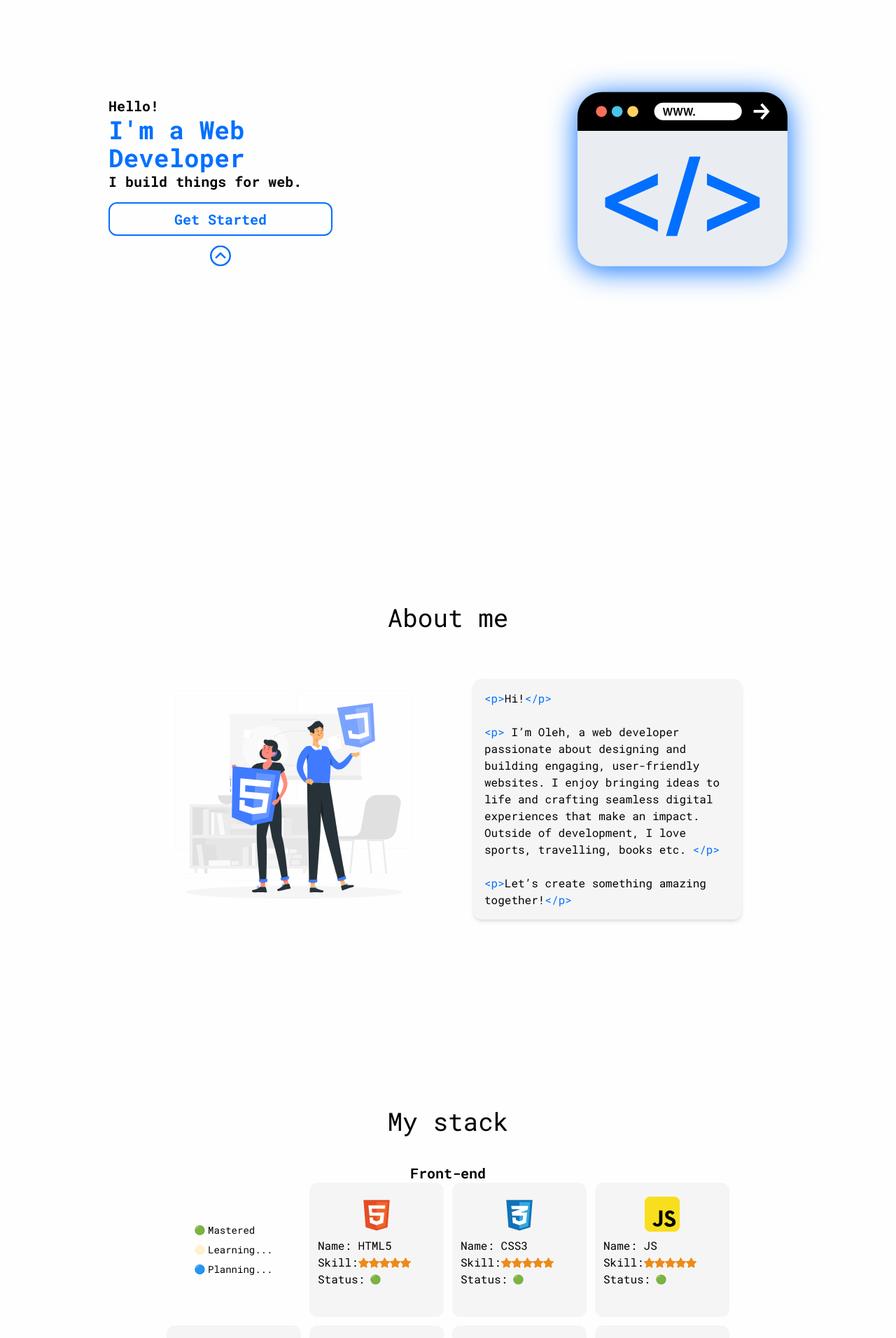
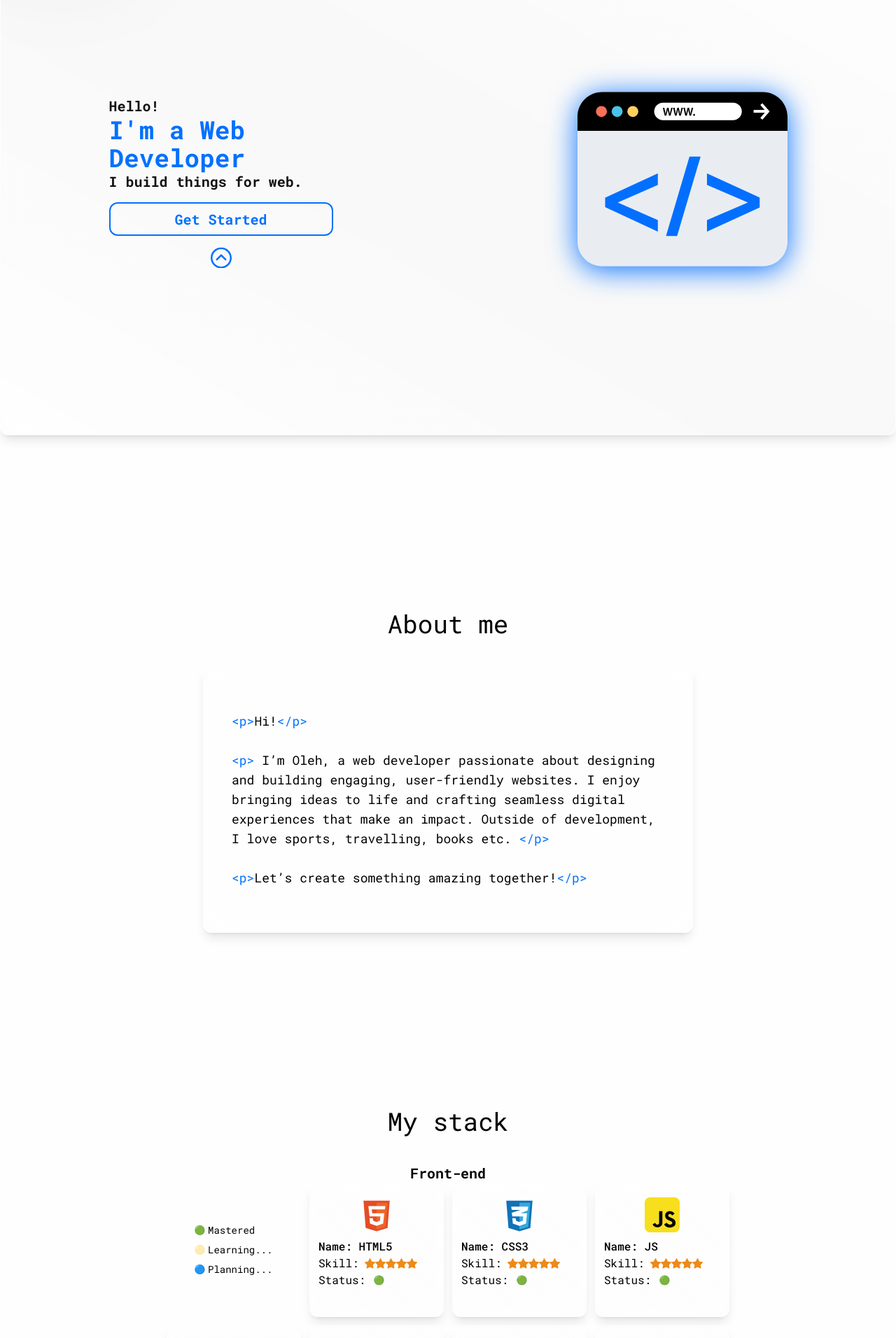
Before and after one commit to fleddd/portfolio, a React (Vite) app: page / in a window 1280 px wide. Shown: the part 180-2092 px from the top of the page at 70% size. Built offline with nearby package versions, Linux system fonts and the light colour scheme.

Commit message:
fixed theme bugs and added liquid design to components

```diff
--- a/src/components/ui/buttons/actionButton.tsx
+++ b/src/components/ui/buttons/actionButton.tsx
@@ -4,8 +4,8 @@ import { IChildrenWrapper } from "../../../types/Wrappers";
 const ActionButton = ({ children, onClick, styles }: IChildrenWrapper) => {
 	return (
 		<motion.button
-			whileHover={{ background: "#036fff", color: "#ffffff" }}
-			whileTap={{ scale: 0.95, background: "#036fff", color: "#ffffff" }}
+			whileHover={{ background: "#036fff", }}
+			whileTap={{ scale: 0.95, background: "#036fff" }}
 			transition={{
 				type: "spring",
 				duration: 0.8,
@@ -13,7 +13,7 @@ const ActionButton = ({ children, onClick, styles }: IChildrenWrapper) => {
 			onClick={onClick}
 			type="button"
 			className={twMerge(
-				"px-2 py-2 text-center bg-transparent border-2 text-accent border-accent text-xl rounded-xl",
+				"cursor-pointer px-2 py-2 text-center bg-transparent border-2 text-accent hover:text-white border-accent text-xl rounded-xl ",
 				styles,
 			)}
 		>
--- a/src/components/ui/cards/card.tsx
+++ b/src/components/ui/cards/card.tsx
@@ -1,10 +1,39 @@
-import { motion, useInView } from "framer-motion";
-import { useRef } from "react";
+import { motion, useInView, useMotionValue } from "framer-motion"; // Додано useMotionValue
+import { useRef, useState } from "react"; // Додано useState
 import { twMerge } from "tailwind-merge";
 import { IChildrenWrapper } from "../../../types/Wrappers";
-const Card = ({ children, styles }: IChildrenWrapper) => {
+
+type CardVariant = "default" | "liquidGlass";
+
+interface ICardProps extends IChildrenWrapper {
+	variant?: CardVariant;
+}
+
+const Card = ({ children, styles, variant = "default" }: ICardProps) => {
 	const refDiv = useRef(null);
 	const isInDiv = useInView(refDiv, { amount: 0.01 });
+
+	// --- НОВІ ДОПОВНЕННЯ ---
+	const [isHovered, setIsHovered] = useState(false);
+	const mouseX = useMotionValue(0);
+	const mouseY = useMotionValue(0);
+
+	const handleMouseMove = (event: React.MouseEvent<HTMLDivElement>) => {
+		const { currentTarget, clientX, clientY } = event;
+		const { left, top } = currentTarget.getBoundingClientRect();
+
+		mouseX.set(clientX - left);
+		mouseY.set(clientY - top);
+	};
+	// --- КІНЕЦЬ НОВИХ ДОПОВНЕНЬ ---
+
+	// Стилі по варіантах
+	const variantClasses = {
+		default: "bg-white-secondary dark:bg-black-secondary shadow-shadow-accent shadow-md dark:shadow-lg",
+		liquidGlass:
+			"bg-white/30 dark:bg-black/30 backdrop-blur-[20px] border border-white/20 dark:border-black/20 shadow-lg",
+	};
+
 	return (
 		<motion.div
 			layout
@@ -24,11 +53,40 @@ const Card = ({ children, styles }: IChildrenWrapper) => {
 			initial={"hidden"}
 			animate={isInDiv ? "visible" : ""}
 			className={twMerge(
-				"min-h-40 sm:max-w-96 sm:min-w-80 max-w-72 rounded-xl overflow-hidden p-4 bg-white-secondary dark:bg-black-secondary shadow-shadow-accent shadow-md dark:shadow-lg",
+				"min-h-40 sm:max-w-96 sm:min-w-80 max-w-72 rounded-xl overflow-hidden p-4",
+				"relative", // Додано relative для позиціонування
+				variantClasses[variant],
 				styles,
 			)}
+			// Додано обробники подій
+			onMouseMove={handleMouseMove}
+			onMouseEnter={() => setIsHovered(true)}
+			onMouseLeave={() => setIsHovered(false)}
 		>
-			{children}
+			{/* --- НОВИЙ ЕФЕКТ "ПРОЖЕКТОРА" (SPOTLIGHT) --- */}
+			{variant === "liquidGlass" && (
+				<div className="absolute inset-0 -z-10 pointer-events-none rounded-xl overflow-hidden">
+					<motion.div
+						className="absolute w-56 h-56 rounded-full"
+						style={{
+							top: mouseY,
+							left: mouseX,
+							x: "-50%", // Центруємо по курсору
+							y: "-50%", // Центруємо по курсору
+							background:
+								"radial-gradient(circle, rgba(255, 255, 255, 0.1) 0%, transparent 70%)",
+						}}
+						initial={{ opacity: 0 }}
+						animate={{ opacity: isHovered ? 1 : 0 }} // Плавна поява/зникнення
+						transition={{ duration: 0.2, ease: "easeOut" }}
+					/>
+				</div>
+			)}
+
+			{/* Обгортка, щоб контент був над ефектом */}
+			<div className="relative z-10">
+				{children}
+			</div>
 		</motion.div>
 	);
 };
--- a/src/components/ui/cards/contactCard.tsx
+++ b/src/components/ui/cards/contactCard.tsx
@@ -1,22 +1,91 @@
-import { motion } from 'framer-motion'
-import DefaultIcon from '../images/icons/defaultIcon'
+import { motion, useMotionValue } from 'framer-motion'; // Додано useMotionValue
+import { useState } from 'react'; // Додано useState
+import DefaultIcon from '../images/icons/defaultIcon';
 
 type TContact = {
-	name: string
-	image: string
-	link: string
-	invertInDark: boolean
-}
+	name: string;
+	image: string;
+	link: string;
+	invertInDark?: boolean;
+	variant?: 'default' | 'liquidGlass';
+};
 
-const ContactCard = ({ name, image, link, invertInDark }: TContact) => {
+const ContactCard = ({
+	name,
+	image,
+	link,
+	invertInDark = false,
+	variant = 'liquidGlass',
+}: TContact) => {
+	const variantClasses = {
+		default: 'bg-white-secondary dark:bg-black-light shadow-md',
+		liquidGlass:
+			'bg-white/30 dark:bg-black/30 backdrop-blur-[18px] border border-white/20 dark:border-black/20 rounded-xl shadow-lg relative overflow-hidden',
+	};
+
+	// --- НОВІ ДОПОВНЕННЯ ---
+	const [isHovered, setIsHovered] = useState(false);
+	const mouseX = useMotionValue(0);
+	const mouseY = useMotionValue(0);
+
+	const handleMouseMove = (event: React.MouseEvent<HTMLDivElement>) => {
+		const { currentTarget, clientX, clientY } = event;
+		const { left, top } = currentTarget.getBoundingClientRect();
+
+		mouseX.set(clientX - left);
+		mouseY.set(clientY - top);
+	};
+	// --- КІНЕЦЬ НОВИХ ДОПОВНЕНЬ ---
+
 	return (
-		<div className='flex flex-col items-center justify-center gap-3 bg-white-secondary dark:bg-black-light p-4 rounded-xl min-w-32 max-w-32 min-h-32'>
-			<div className='text-sm'>{name}</div>
-			<motion.a whileHover={{ scale: 1.05 }} href={link} target='_blank'>
+		<motion.div // <-- Змінено div на motion.div
+			className={
+				variantClasses[variant] +
+				' flex flex-col items-center justify-center gap-3 p-4 min-w-32 max-w-32 min-h-32'
+			}
+			// Додано обробники подій
+			onMouseMove={handleMouseMove}
+			onMouseEnter={() => setIsHovered(true)}
+			onMouseLeave={() => setIsHovered(false)}
+		>
+			{/* soft glare / sheen behind content */}
+			<div className="absolute inset-0 -z-10 rounded-xl overflow-hidden pointer-events-none">
+				{/* subtle blurred light */}
+				<div className="absolute -left-8 -top-6 w-36 h-20 rounded-full bg-white/6 dark:bg-white/8 blur-3xl opacity-80" />
+				{/* faint gradient for depth */}
+				<div className="absolute inset-0 bg-gradient-to-tr from-transparent via-white/3 to-transparent dark:via-black/6 opacity-60" />
+
+				{/* --- НОВИЙ ЕФЕКТ "ПРОЖЕКТОРА" (SPOTLIGHT) --- */}
+				{variant === 'liquidGlass' && (
+					<motion.div
+						className="absolute w-40 h-40 rounded-full" // Трохи менший розмір для меншої картки
+						style={{
+							top: mouseY,
+							left: mouseX,
+							x: "-50%", // Центруємо по курсору
+							y: "-50%", // Центруємо по курсору
+							background:
+								"radial-gradient(circle, rgba(255, 255, 255, 0.1) 0%, transparent 70%)",
+						}}
+						initial={{ opacity: 0 }}
+						animate={{ opacity: isHovered ? 1 : 0 }} // Плавна поява/зникнення
+						transition={{ duration: 0.2, ease: "easeOut" }}
+					/>
+				)}
+			</div>
+
+			<div className="relative z-10 text-sm">{name}</div>
+
+			<motion.a
+				whileHover={{ scale: 1.05, transition: { type: 'spring', stiffness: 300 } }}
+				href={link}
+				target="_blank"
+				className="relative z-10"
+			>
 				<DefaultIcon size={70} image={image} invertInDark={invertInDark} />
 			</motion.a>
-		</div>
-	)
-}
+		</motion.div>
+	);
+};
 
-export default ContactCard
+export default ContactCard;
--- a/src/components/ui/cards/projectCard.tsx
+++ b/src/components/ui/cards/projectCard.tsx
@@ -1,41 +1,82 @@
-import { motion } from 'framer-motion'
-import { IChildrenWrapper } from '../../../types/Wrappers.ts'
+import { motion, useMotionValue } from 'framer-motion'; // Додано useMotionValue
+import { useState } from 'react'; // Додано useState
+import { IChildrenWrapper } from '../../../types/Wrappers.ts';
 
 interface IProjectCard extends IChildrenWrapper {
-	name: string
-	description: string
-	stack: string[]
+	name: string;
+	description: string;
+	stack: string[];
 	link: {
-		public: string
-		github: string
-	}
+		public: string;
+		github: string;
+	};
 }
 
-const projectCard = ({ name, description, stack, link }: IProjectCard) => {
+const ProjectCard = ({ name, description, stack, link }: IProjectCard) => {
+	const [isHovered, setIsHovered] = useState(false);
+	const mouseX = useMotionValue(0);
+	const mouseY = useMotionValue(0);
+
+	const handleMouseMove = (event: React.MouseEvent<HTMLDivElement>) => {
+		const { currentTarget, clientX, clientY } = event;
+		const { left, top } = currentTarget.getBoundingClientRect();
+
+		mouseX.set(clientX - left);
+		mouseY.set(clientY - top);
+	};
+
 	return (
-		<div
-			className={
-				'flex flex-col justify-between min-w-72 max-w-72 min-h-72 bg-white-secondary dark:bg-black-secondary gap-5 p-3 pt-5 rounded-xl text-xs'
-			}
+		<motion.div
+			className={`
+                flex flex-col justify-between min-w-80 max-w-80 min-h-72
+                bg-white/20 dark:bg-black/20
+                backdrop-blur-[18px]
+                border border-white/20 dark:border-black/20
+                rounded-xl p-4 pt-5 gap-5 relative overflow-hidden shadow-lg
+            `}
+			onMouseMove={handleMouseMove}
+			onMouseEnter={() => setIsHovered(true)}
+			onMouseLeave={() => setIsHovered(false)}
 		>
-			<div className={'flex flex-col gap-5'}>
-				<div className={'font-bold text-lg '}>{name}</div>
-				<div className={'text-start text-gray-600 dark:text-gray-400 font-medium'}>
-					{description}
-				</div>
-				<div className={'space-y-1'}>
-					<div className={'font-bold '}>Stack:</div>
-					<div className={'flex gap-2  flex-wrap  text-black cursor-pointer '}>
-						{stack.map(item => (
+			<div className="absolute inset-0 -z-10 pointer-events-none rounded-xl overflow-hidden">
+				<div className="absolute -left-10 -top-8 w-72 h-36 rounded-full bg-white/6 dark:bg-white/8 blur-3xl opacity-70" />
+				<div className="absolute inset-0 bg-linear-to-tr from-transparent via-white/3 to-transparent dark:via-black/6 opacity-60" />
+
+				<motion.div
+					className="absolute w-56 h-56 rounded-full"
+					style={{
+						top: mouseY,
+						left: mouseX,
+						x: "-50%",
+						y: "-50%",
+						background:
+							"radial-gradient(circle, rgba(255, 255, 255, 0.1) 0%, transparent 70%)",
+					}}
+					initial={{ opacity: 0 }}
+					animate={{ opacity: isHovered ? 1 : 0 }}
+					transition={{ duration: 0.2, ease: "easeOut" }}
+				/>
+			</div>
+
+			<div className="relative z-10 flex flex-col gap-5">
+				<div className="font-bold text-lg">{name}</div>
+				<div className="text-start text-gray-600 dark:text-gray-400 font-medium">{description}</div>
+				<div className="space-y-1">
+					<div className="font-bold">Stack:</div>
+					<div className="flex gap-2 flex-wrap  text-black dark:text-white cursor-pointer">
+						{stack.map((item) => (
 							<motion.span
-								className={'border-2 border-black dark:border-white dark:text-white rounded-xl px-2 py-1'}
-
-								whileHover={{
-									color: '#036fff',
-									borderColor: '#036fff',
-									transition: { type: 'spring' },
-								}}
 								key={item}
+								whileHover={{ scale: 1.05 }}
+								transition={{ type: 'spring', stiffness: 300 }}
+								className="
+                                    border-2 rounded-xl px-2 py-1
+                                    text-black dark:text-white
+                                    border-black dark:border-white
+                                    hover:text-[#036fff] hover:border-[#036fff]
+                                    cursor-pointer
+                                    transition-colors duration-300
+                                "
 							>
 								{item}
 							</motion.span>
@@ -43,9 +84,9 @@ const projectCard = ({ name, description, stack, link }: IProjectCard) => {
 					</div>
 				</div>
 			</div>
-			<div className={'py-2 space-x-2'}>
+
+			<div className="relative z-10 py-2 space-x-2 flex">
 				{link.public && (
-
 					<motion.a
 						whileHover={{
 							background: '#036fff',
@@ -53,10 +94,8 @@ const projectCard = ({ name, description, stack, link }: IProjectCard) => {
 							transition: { type: 'spring' },
 						}}
 						href={link.public}
-						className={
-							'px-2 py-2 text-center bg-transparent border-2 text-accent border-accent text-xl rounded-xl'
-						}
-						target={'_blank'}
+						className="px-3 py-2 text-center bg-transparent border-2 text-accent border-accent text-sm rounded-xl"
+						target="_blank"
 					>
 						Link
 					</motion.a>
@@ -68,16 +107,14 @@ const projectCard = ({ name, description, stack, link }: IProjectCard) => {
 						transition: { type: 'spring' },
 					}}
 					href={link.github}
-					className={
-						'px-2 py-2 text-center bg-transparent border-2 text-accent border-accent text-xl rounded-xl'
-					}
-					target={'_blank'}
+					className="px-3 py-2 text-center bg-transparent border-2 text-accent border-accent text-sm rounded-xl"
+					target="_blank"
 				>
 					Github
 				</motion.a>
 			</div>
-		</div>
-	)
-}
+		</motion.div>
+	);
+};
 
-export default projectCard
+export default ProjectCard;
--- a/src/components/ui/cards/skillcard.tsx
+++ b/src/components/ui/cards/skillcard.tsx
@@ -1,16 +1,20 @@
-import { motion } from "framer-motion";
+import { motion, useMotionValue } from "framer-motion"; // Додано useMotionValue
+import { useState } from "react"; // Додано useState
 import { twMerge } from "tailwind-merge";
 import { IChildrenWrapper } from "../../../types/Wrappers";
 import { StatusIcon } from "../images";
 import DefaultIcon from "../images/icons/defaultIcon";
 import Stars from "../images/icons/stars";
 
+type Variant = "default" | "liquidGlass";
+
 interface ISkillCard extends IChildrenWrapper {
 	name: string;
 	image: string;
 	skill: number;
 	status: number;
-	invertInDark: boolean
+	invertInDark?: boolean;
+	variant?: Variant;
 }
 
 const SkillCard = ({
@@ -20,33 +24,87 @@ const SkillCard = ({
 	image,
 	skill,
 	status,
-	invertInDark
+	invertInDark = false,
+	variant = "liquidGlass",
 }: ISkillCard) => {
+	const variantClasses: Record<Variant, string> = {
+		default:
+			"bg-white-secondary dark:bg-black-light shadow-md",
+		liquidGlass:
+			"bg-white/30 dark:bg-black/30 backdrop-blur-[18px] border border-white/20 dark:border-black/20 shadow-lg bg-gradient-to-b from-white/10 via-white/6 to-white/2 dark:from-black/8 dark:via-black/10 dark:to-black/4",
+	};
+
+	const [isHovered, setIsHovered] = useState(false);
+	const mouseX = useMotionValue(0);
+	const mouseY = useMotionValue(0);
+
+	const handleMouseMove = (event: React.MouseEvent<HTMLDivElement>) => {
+		const { currentTarget, clientX, clientY } = event;
+		const { left, top } = currentTarget.getBoundingClientRect();
+
+		mouseX.set(clientX - left);
+		mouseY.set(clientY - top);
+	};
+
 	return (
-		<div
+		<motion.div
 			className={twMerge(
-				"flex flex-col min-w-48 max-w-48 min-h-48 bg-white-secondary dark:bg-black-light gap-2 p-3 pt-5 rounded-xl text-md",
+				"flex flex-col min-w-48 max-w-48 min-h-48 gap-2 p-3 pt-5 rounded-xl text-md relative overflow-hidden",
+				variantClasses[variant],
 				styles,
 			)}
+			// Додаємо обробники подій
+			onMouseMove={handleMouseMove}
+			onMouseEnter={() => setIsHovered(true)}
+			onMouseLeave={() => setIsHovered(false)}
 		>
+			{/* soft glare / sheen behind content */}
+			<div className="absolute inset-0 -z-10 pointer-events-none rounded-xl overflow-hidden">
+				{/* subtle blurred light */}
+				<div className="absolute -left-16 -top-8 w-44 h-24 rounded-full bg-white/6 dark:bg-white/8 blur-3xl opacity-80" />
+				{/* diagonal faint gradient for depth */}
+				<div className="absolute inset-0 bg-gradient-to-tr from-transparent via-white/3 to-transparent dark:via-black/6 opacity-60" />
+
+				{variant === "liquidGlass" && (
+					<motion.div
+						className="absolute w-56 h-56 rounded-full"
+						style={{
+							top: mouseY,
+							left: mouseX,
+							x: "-50%",
+							y: "-50%",
+							background:
+								"radial-gradient(circle, rgba(255, 255, 255, 0.1) 0%, transparent 70%)",
+						}}
+						initial={{ opacity: 0 }}
+						animate={{ opacity: isHovered ? 1 : 0 }}
+						transition={{ duration: 0.2, ease: "easeOut" }}
+					/>
+				)}
+			</div>
+
 			<motion.div
-				whileHover={{ scale: 1.1, transition: { type: "spring" } }}
+				whileHover={{ scale: 1.06, transition: { type: "spring", stiffness: 300 } }}
 				className="flex items-center justify-center"
 			>
 				<DefaultIcon size={50} image={image} invertInDark={invertInDark} />
 			</motion.div>
-			<div className="flex flex-col justify-center items-start ">
-				<div>Name: {name}</div>
+
+			<div className="relative z-10 flex flex-col justify-center items-start">
+				<div className="font-medium">Name: {name}</div>
 				<div className="flex items-center">
-					Skill: <Stars size={15} amount={skill} />
+					<span className="mr-2">Skill:</span>
+					<Stars size={15} amount={skill} />
 				</div>
 				<div className="flex items-center gap-2">
-					Status: <StatusIcon size={15} status={status} />
+					<span className="mr-1">Status:</span>
+					<StatusIcon size={15} status={status} />
 				</div>
 			</div>
 
-			{children}
-		</div>
+			{/* children (controls, badges, etc.) */}
+			<div className="relative z-10 w-full">{children}</div>
+		</motion.div>
 	);
 };
 
--- a/src/views/header/BurgerToggler.tsx
+++ b/src/views/header/BurgerToggler.tsx
@@ -6,7 +6,7 @@ type TMenuToggle = {
 const BurgerToggler = ({ toggle, isOpen = false }: TMenuToggle) => (
 	<button
 		name='navigation toggler'
-		className='sm:hidden static z-10'
+		className={`sm:hidden static z-10 ${isOpen ? '' : 'dark:invert'}`}
 		onClick={toggle}
 	>
 		<svg
--- a/src/views/header/scrollHeader.tsx
+++ b/src/views/header/scrollHeader.tsx
@@ -7,34 +7,42 @@ const ScrollHeader = () => {
 
 	useEffect(() => {
 		const handleScroll = () => {
-			if (window.scrollY > 65) {
-				setIsScrolled(true);
-			} else setIsScrolled(false);
+			setIsScrolled(window.scrollY > 65);
 		};
+		window.addEventListener("scroll", handleScroll);
+		return () => window.removeEventListener("scroll", handleScroll);
+	}, []);
 
-		window.addEventListener("scroll", handleScroll);
-
-		return () => {
-			window.removeEventListener("scroll", handleScroll);
-		};
-	}, []);
 	return (
 		<AnimatePresence>
 			{isScrolled && (
 				<motion.nav
 					transition={{ type: "spring", bounce: false, duration: 0.5 }}
-					initial={{ y: -20 }}
-					animate={{ y: 10 }}
-					exit={{ y: -50 }}
-					className="hidden sm:flex fixed top-0 left-0 w-max inset-x-0 mx-auto z-20
-                 items-center justify-center  bg-white-secondary dark:bg-black-secondary gap-5 py-2 px-4 rounded-xl border-2 dark:border-black shadow-md"
+					initial={{ y: -20, opacity: 0 }}
+					animate={{ y: 10, opacity: 1 }}
+					exit={{ y: -50, opacity: 0 }}
+					className="
+						hidden sm:flex fixed top-0 left-0 inset-x-0 mx-auto z-20
+						items-center justify-center py-2 px-6 rounded-xl
+						bg-white/30 dark:bg-black/30
+						backdrop-blur-[20px]
+						border border-white/20 dark:border-black/20
+						shadow-md
+						max-w-[400px]
+					"
 				>
-					<NavButton text="Home" section={"greeting"} />
-					<NavButton text="About" section={"about"} />
-					<NavButton text="Skills" section={"skills"} />
-					<NavButton text="Projects" section={"projects"} />
-					<NavButton text="Contact" section={"contact"} />
+					{/* Блік позаду кнопок */}
+
+					{/* Кнопки */}
+					<div className="relative z-10 flex gap-5">
+						<NavButton text="Home" section={"greeting"} />
+						<NavButton text="About" section={"about"} />
+						<NavButton text="Skills" section={"skills"} />
+						<NavButton text="Projects" section={"projects"} />
+						<NavButton text="Contact" section={"contact"} />
+					</div>
 				</motion.nav>
+
 			)}
 		</AnimatePresence>
 	);
--- a/src/views/sections/about/about.tsx
+++ b/src/views/sections/about/about.tsx
@@ -8,8 +8,8 @@ const About = () => {
 		>
 			<h3 className='text-center text-2xl sm:text-4xl'>About me</h3>
 			<div className='flex justify-center items-center sm:gap-14 flex-col sm:flex-row'>
-				<AboutIcon size={400} />
-				<Card>
+				{/* <AboutIcon size={400} /> */}
+				<Card styles='sm:max-w-[700px] py-16 px-10 sm:text-lg ' variant='liquidGlass'>
 					<article>
 						<span className='text-accent'>{'<p>'}</span>
 						Hi!<span className='text-accent'>{'</p>'}</span>
--- a/src/views/sections/contact/contact.tsx
+++ b/src/views/sections/contact/contact.tsx
@@ -8,7 +8,7 @@ const Contact = () => {
 			className='my-20 flex flex-col items-center w-full gap-10'
 		>
 			<h3 className='text-center text-2xl sm:text-4xl'>Contact me</h3>
-			<article className='grid max-sm:grid-cols-3  grid-cols-3 gap-5 justify-center'>
+			<article className='grid max-sm:grid-cols-1  grid-cols-3 gap-5 justify-center'>
 				{contacts.map(contact => (
 					<ContactCard
 						name={contact.name}
--- a/src/views/sections/greeeting/greeting.tsx
+++ b/src/views/sections/greeeting/greeting.tsx
@@ -4,24 +4,31 @@ import { ArrowIcon, GreetingIcon } from '../../../components/ui/images'
 import { AnimatedText } from '../../../components/ui/texts'
 import useMousePosition from '../../../hooks/useMousePosition'
 import { calculateRotation } from '../../../utils/calculateRotation'
+
 const Greeting = () => {
 	const mousePosition = useMousePosition()
-
-	const { rotateX, rotateY } = calculateRotation(
-		mousePosition.x,
-		mousePosition.y
-	)
+	const { rotateX, rotateY } = calculateRotation(mousePosition.x, mousePosition.y)
 
 	return (
 		<section
-			id='greeting'
-			className=' w-full section flex flex-col gap-10 sm:flex-row justify-around items-center font-bold'
+			id="greeting"
+			className="
+		w-full section flex flex-col gap-10 sm:flex-row justify-around items-center font-bold relative overflow-hidden rounded-xl
+		bg-white/30 dark:bg-black/20 backdrop-blur-[20px]
+		border border-white/20 dark:border-black/20 shadow-lg
+	"
 		>
-			<article className=' flex flex-col text-2xl sm:text-4xl gap-2 '>
-				<div className='sm:min-w-80 min-h-36 '>
-					<p className='text-xl font-bold'>Hello!</p>
+			{/* subtle glare / sheen */}
+			<div className="absolute inset-0 -z-10 pointer-events-none rounded-xl overflow-hidden">
+				<div className="absolute -left-16 -top-10 w-72 h-36 rounded-full bg-black/5 dark:bg-white/8 blur-3xl opacity-60" />
+				<div className="absolute inset-0 bg-linear-to-tr from-transparent via-black/5 to-transparent dark:via-black/6 opacity-50" />
+			</div>
+
+			<article className="relative z-10 flex flex-col text-2xl sm:text-4xl gap-2">
+				<div className="sm:min-w-80 min-h-36">
+					<p className="text-black dark:text-white text-xl font-bold">Hello!</p>
 					<AnimatedText
-						wrapper='h2'
+						wrapper="h2"
 						options={[
 							{
 								text: "I'm a Web Developer",
@@ -29,26 +36,25 @@ const Greeting = () => {
 							},
 							{
 								text: 'I build things for web.',
-								styles: 'text-xl font-bold',
+								styles: 'text-black dark:text-white text-xl font-bold',
 							},
 						]}
 					/>
 				</div>
+
 				<ActionButton
-					onClick={() =>
-						document
-							.getElementById('about')
-							?.scrollIntoView({ behavior: 'smooth' })
-					}
+					onClick={() => document.getElementById('about')?.scrollIntoView({ behavior: 'smooth' })}
 				>
 					Get Started
 				</ActionButton>
-				<div className='mx-auto'>
+
+				<div className="mx-auto">
 					<ArrowIcon size={30} />
 				</div>
 			</article>
+
 			<motion.div
-				className=''
+				className="relative z-10"
 				whileHover={{
 					rotateX: rotateX,
 					rotateY: rotateY,
@@ -62,6 +68,7 @@ const Greeting = () => {
 				<GreetingIcon size={window.innerWidth > 640 ? 300 : 150} />
 			</motion.div>
 		</section>
+
 	)
 }
 
```
